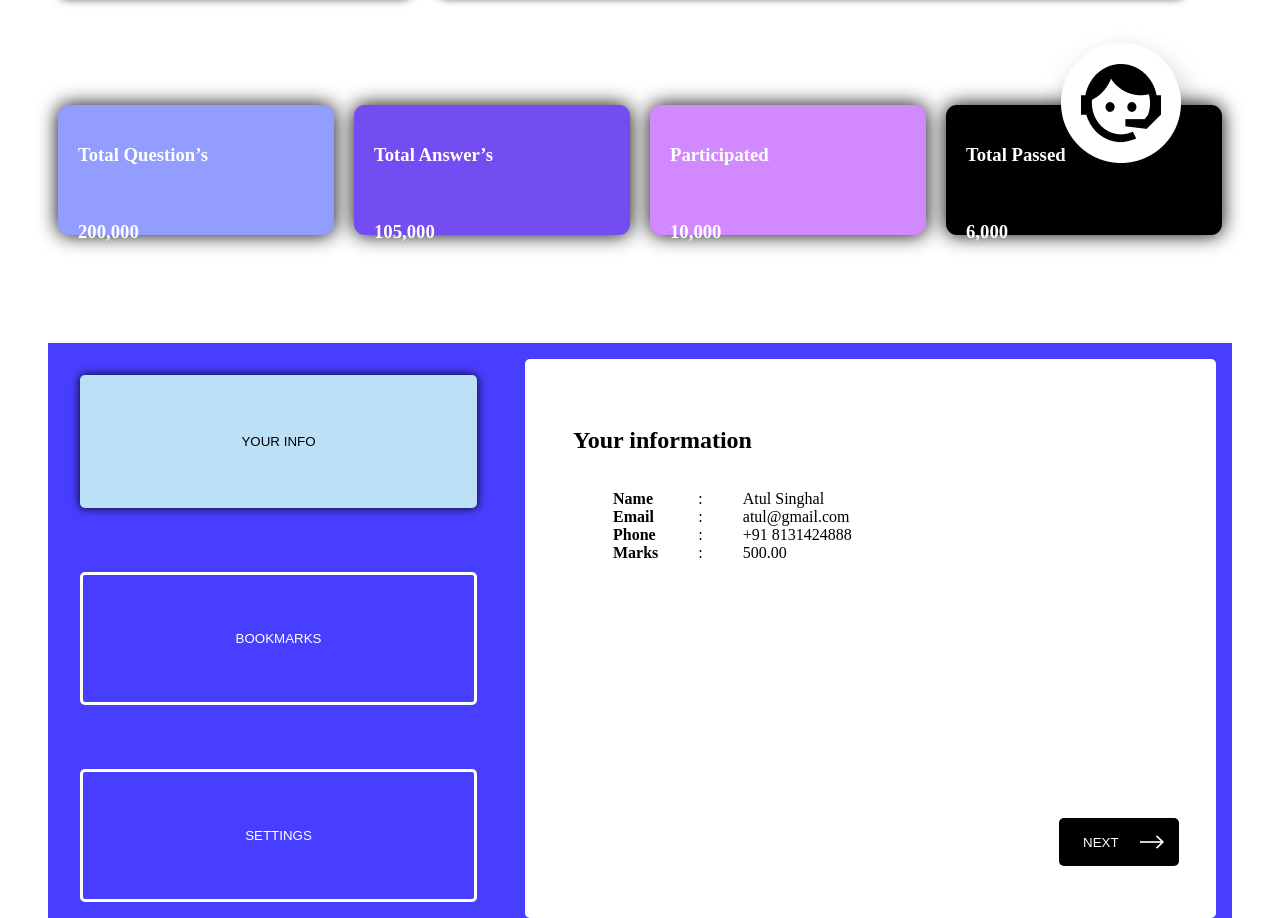
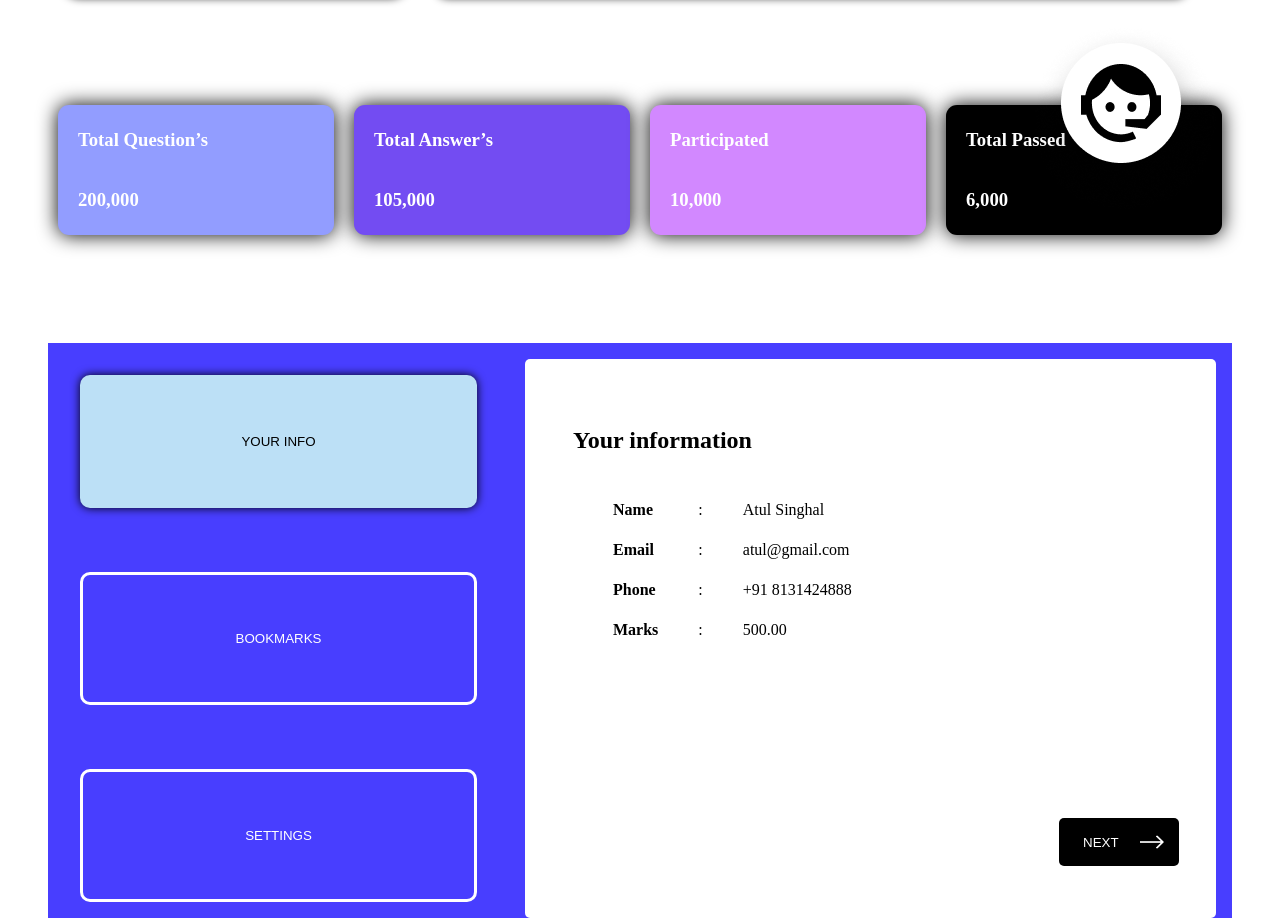
Before and after one commit to sowmya19454/microProject2, a plain HTML site: page index.html in a window 1280 px wide. Shown: the part 627-1545 px from the top of the page. Drawn offline with Linux system fonts and the light colour scheme.

Commit message:
edited cards

```diff
--- a/index.html
+++ b/index.html
@@ -36,11 +36,11 @@
     </div>
 
     <div class="rowCards">
-        <div class="card paleblue"><h3>Total Question’s</h3><br><h3>200,000</h3></div>
+        <div class="card paleblue"><h3>Total Question’s</h3><h3>200,000</h3></div>
     <div class="card blue">
-        <h3>Total Answer’s</h3><br><h3>105,000</h3></div>
-    <div class="card lavender"><h3>Participated</h3><br><h3>10,000</h3></div>
-    <div class="card black"><h3>Total Passed</h3><br><h3>6,000</h3></div>
+        <h3>Total Answer’s</h3><h3>105,000</h3></div>
+    <div class="card lavender"><h3>Participated</h3><h3>10,000</h3></div>
+    <div class="card black"><h3>Total Passed</h3><h3>6,000</h3></div>
 
 
     </div>
--- a/style.css
+++ b/style.css
@@ -51,10 +51,11 @@ body{
  .hero img{
    width:30%;
    box-shadow: 0px 0px 10px black;
+   border-radius: 18px;
  }
  .ip p{
    padding: 25px;
-   /* width:60%; */
+
  }
  .hero{
     display: flex;
@@ -70,7 +71,7 @@ body{
 
  }
  button{
-   border-radius: 5px;
+   border-radius: 10px;
    padding: 1.5rem;
    background-color: transparent;
    border-color: white;
@@ -90,7 +91,7 @@ body{
     background-color: #483EFF;
     display: flex;
     justify-content: space-between;
-    /* padding-top: 3rem; */
+
  }
  ul{
    list-style: none;
@@ -124,23 +125,25 @@ body{
  }
  .details{
    display: flex;
+   line-height: 2.5rem;
 
  }
  .details ul:first-child {
    font-weight: bold;
+   font-size: 28;
 }
+
  .rowCards {
 
    display: flex;
   margin-top: 50px;
   margin-bottom: 50px;
   padding-bottom: 3rem;
-
+  justify-content: space-between;
 }
 
 .card {
    width: 337px;
-   /* height: 145.48px; */
    height: 90px;
    padding: 20px;
    margin: 10px;
@@ -148,6 +151,9 @@ body{
    color: white;
    border-radius: 11px;
    box-shadow: 0px 0px 20px black;
+   display: flex;
+   flex-direction: column;
+   justify-content: center;
 }
 
 .paleblue {
```
